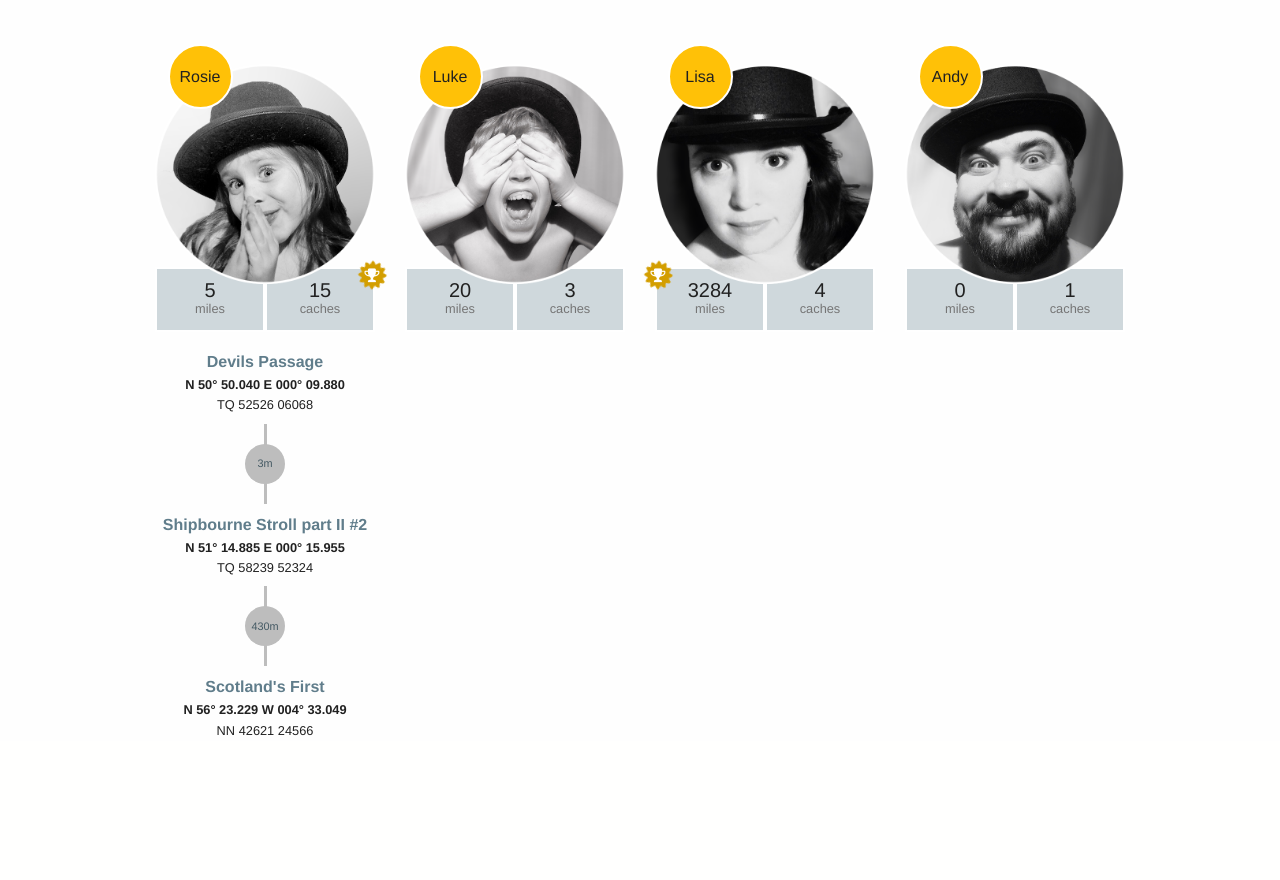
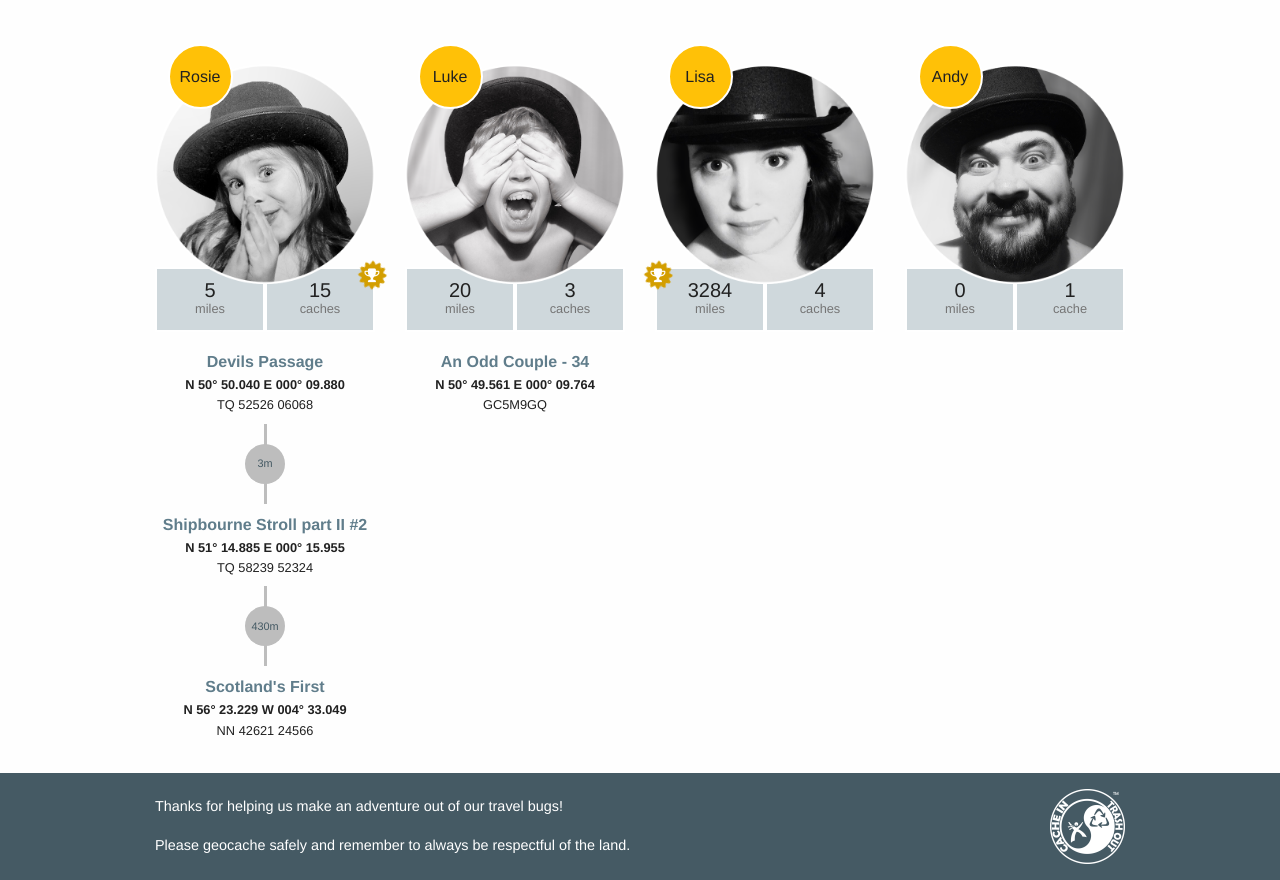
Before and after one commit to amnuts/bugrace, a PHP site: page / in a window 1280 px wide. Shown: the part 226-1106 px from the top of the page. Before the commit the page ends 962 px from the top, so only its background shows below. Run offline with PHP 8.4, Linux system fonts and the light colour scheme; style sheets or scripts are compiled from the project's sources.

Commit message:
Added a footer. Gave an example geocache location with GC code instead of ordinance survey reference, also make the links to the cg pages open in new window and use the shorter version of the url.

```diff
--- a/css/app.scss
+++ b/css/app.scss
@@ -64,12 +64,8 @@ header {
     img {
       height: 100%;
       left: 0;
-      -o-object-fit: cover;
+      top: 0;
       object-fit: cover;
-      top: 0;
-      -ms-transform: none;
-      -moz-transform: none;
-      -webkit-transform: none;
       transform: none;
       width: 100%;
     }
@@ -185,3 +181,39 @@ ol.trail {
     }
   }
 }
+
+footer {
+  margin-top: 2rem;
+  background-color: $primary-color-dark;
+  padding: 1rem 0;
+  p {
+    color: $primary-color-text;
+    font-size: .9rem;
+  }
+  p:last-of-type {
+    margin: 0;
+  }
+  img {
+    width: 75px;
+    height: auto;
+  }
+  div.columns:first-of-type {
+    display: flex;
+    flex-direction: column;
+    justify-content: center;
+  }
+  div.columns:last-of-type {
+    text-align: right;
+  }
+  @media screen and (max-width: 39.9375em) {
+    div.columns:first-of-type {
+      text-align: center;
+    }
+    div.columns:last-of-type {
+      text-align: center;
+      > img {
+        margin-top: 1rem;
+      }
+    }
+  }
+}
--- a/index.html
+++ b/index.html
@@ -52,17 +52,17 @@
         </div>
         <ol class="trail">
             <li>
-                <a href="https://www.geocaching.com/geocache/GC5RA6R_devils-passage">Devils Passage</a>
+                <a href="https://coord.info/GC5RA6R" target="_blank">Devils Passage</a>
                 <p><b>N 50° 50.040 E 000° 09.880</b><br/>TQ 52526 06068</p>
             </li>
             <aside><span>3m</span></aside>
             <li>
-                <a href="https://www.geocaching.com/geocache/GC2WBP3_shipbourne-stroll-part-ii-2">Shipbourne Stroll part II #2</a>
+                <a href="https://coord.info/GC2WBP3" target="_blank">Shipbourne Stroll part II #2</a>
                 <p><b>N 51° 14.885 E 000° 15.955</b><br/>TQ 58239 52324</p>
             </li>
             <aside><span>430m</span></aside>
             <li>
-                <a href="https://www.geocaching.com/geocache/GCF0_scotlands-first">Scotland's First</a>
+                <a href="https://coord.info/GCF0" target="_blank">Scotland's First</a>
                 <p><b>N 56° 23.229 W 004° 33.049</b><br/>NN 42621 24566</p>
             </li>
         </ol>
@@ -95,6 +95,12 @@
                 </aside>
             </div>
         </div>
+        <ol class="trail">
+            <li>
+                <a href="https://coord.info/GC5M9GQ" target="_blank">An Odd Couple - 34</a>
+                <p><b>N 50° 49.561 E 000° 09.764</b><br/>GC5M9GQ</p>
+            </li>
+        </ol>
     </div>
 
     <div class="large-3 medium-6 small-12 columns">
@@ -141,7 +147,7 @@
                 </aside>
                 <aside>
                     <span>1</span>
-                    <span>caches</span>
+                    <span>cache</span>
                     <!--
                     <span class="fa-stack winner-right">
                         <i class="fa fa-certificate fa-spin fa-fw fa-stack-2x"></i>
@@ -155,6 +161,18 @@
 
 </div>
 
+<footer>
+    <div class="row">
+        <div class="small-12 medium-9 columns">
+            <p>Thanks for helping us make an adventure out of our travel bugs!</p>
+            <p>Please geocache safely and remember to always be respectful of the land.</p>
+        </div>
+        <div class="small-12 medium-3 columns">
+            <img src="img/cito.png" title="The 'Cache In Trash Out' Logo is a trademark of Groundspeak, Inc. Used with permission." />
+        </div>
+    </div>
+</footer>
+
 <script src="js/vendor/jquery.js"></script>
 <script src="js/vendor/what-input.js"></script>
 <script src="js/vendor/foundation.min.js"></script>
```
Also changed, not shown: img/cito.png (added).
